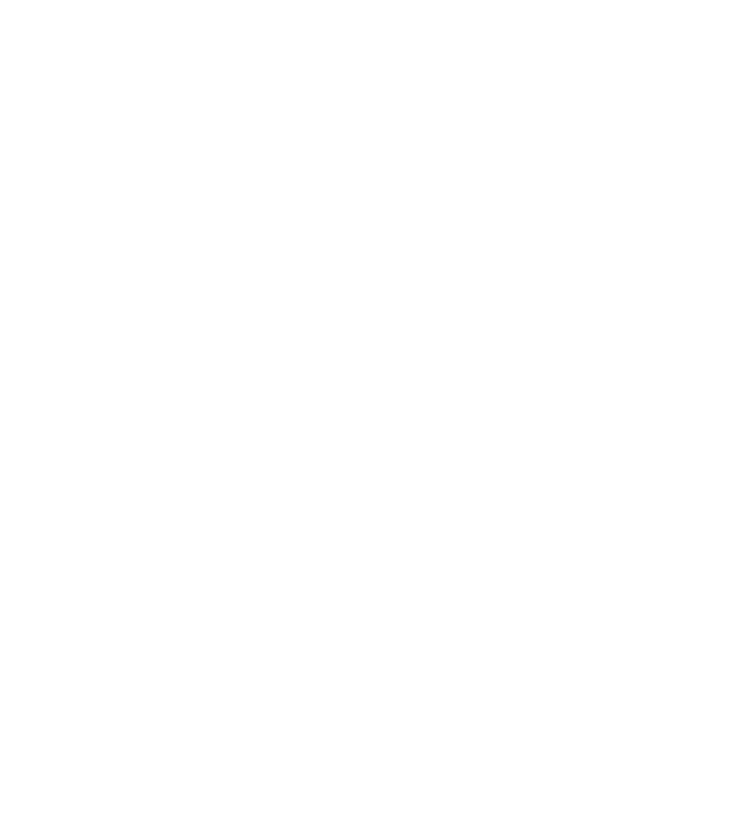
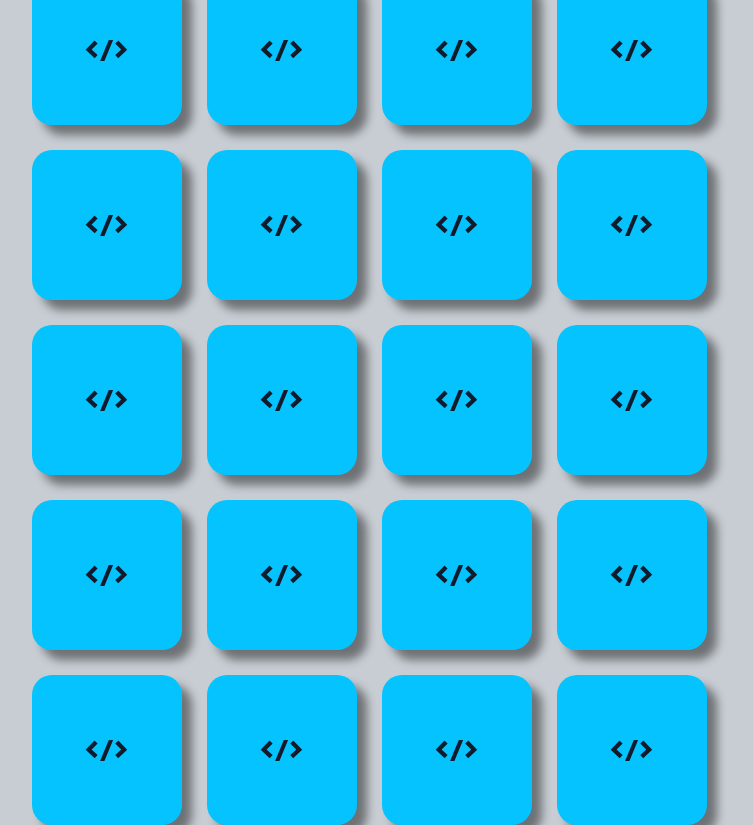
Before and after one commit to davimarcilio/Jogo-Da-Memoria, a plain HTML site: page index.html in a window 1280 px wide. Shown: the whole page, without its empty margins (271-1024 px from the left). Before the commit the page ends 800 px from the top, so only its background shows below. Drawn offline with Linux system fonts and the light colour scheme.

Commit message:
Board Style

```diff
--- a/assets/style/style.css
+++ b/assets/style/style.css
@@ -5,6 +5,11 @@
 }
 body{
     font-family: 'Righteous', sans-serif;
+    display: flex;
+    justify-content: center;
+    align-items: center;
+    height: 100vh;
+    background-color: #c7cdd3;
 }
 .card{
 width: 150px;
@@ -60,3 +65,9 @@ font-size: 30px;
     border-radius: 15px;
     margin-top: 15px;
 }
+#gameBoard{
+    max-width: 700px;
+    display: grid;
+    grid-template: 1fr 1fr 1fr 1fr 1fr / 1fr 1fr 1fr 1fr;
+    gap: 25px;
+}
--- a/index.html
+++ b/index.html
@@ -1,5 +1,6 @@
 <!DOCTYPE html>
 <html lang="pt-br">
+
 <head>
     <meta charset="UTF-8">
     <meta http-equiv="X-UA-Compatible" content="IE=edge">
@@ -10,19 +11,175 @@
     <link rel="preconnect" href="https://fonts.gstatic.com" crossorigin>
     <link href="https://fonts.googleapis.com/css2?family=Righteous&display=swap" rel="stylesheet">
 </head>
+
 <body>
-    <!-- <div id="1" class="card flip" data-icon="bootstrap">
+    <div id="gameBoard">
+        <div id="1" class="card" data-icon="bootstrap">
             <div class="card-front">
                 <img class="icons" src="assets/images/bootstrap.png" alt="Card Front">
             </div>
             <div class="card-back">
                 &lt/&gt;
             </div>
-    </div> -->
+        </div>
+        <div id="1" class="card" data-icon="bootstrap">
+            <div class="card-front">
+                <img class="icons" src="assets/images/bootstrap.png" alt="Card Front">
+            </div>
+            <div class="card-back">
+                &lt/&gt;
+            </div>
+        </div>
+        <div id="1" class="card" data-icon="bootstrap">
+            <div class="card-front">
+                <img class="icons" src="assets/images/bootstrap.png" alt="Card Front">
+            </div>
+            <div class="card-back">
+                &lt/&gt;
+            </div>
+        </div>
+        <div id="1" class="card" data-icon="bootstrap">
+            <div class="card-front">
+                <img class="icons" src="assets/images/bootstrap.png" alt="Card Front">
+            </div>
+            <div class="card-back">
+                &lt/&gt;
+            </div>
+        </div>
+        <div id="1" class="card" data-icon="bootstrap">
+            <div class="card-front">
+                <img class="icons" src="assets/images/bootstrap.png" alt="Card Front">
+            </div>
+            <div class="card-back">
+                &lt/&gt;
+            </div>
+        </div>
+        <div id="1" class="card" data-icon="bootstrap">
+            <div class="card-front">
+                <img class="icons" src="assets/images/bootstrap.png" alt="Card Front">
+            </div>
+            <div class="card-back">
+                &lt/&gt;
+            </div>
+        </div>
+        <div id="1" class="card" data-icon="bootstrap">
+            <div class="card-front">
+                <img class="icons" src="assets/images/bootstrap.png" alt="Card Front">
+            </div>
+            <div class="card-back">
+                &lt/&gt;
+            </div>
+        </div>
+        <div id="1" class="card" data-icon="bootstrap">
+            <div class="card-front">
+                <img class="icons" src="assets/images/bootstrap.png" alt="Card Front">
+            </div>
+            <div class="card-back">
+                &lt/&gt;
+            </div>
+        </div>
+        <div id="1" class="card" data-icon="bootstrap">
+            <div class="card-front">
+                <img class="icons" src="assets/images/bootstrap.png" alt="Card Front">
+            </div>
+            <div class="card-back">
+                &lt/&gt;
+            </div>
+        </div>
+        <div id="1" class="card" data-icon="bootstrap">
+            <div class="card-front">
+                <img class="icons" src="assets/images/bootstrap.png" alt="Card Front">
+            </div>
+            <div class="card-back">
+                &lt/&gt;
+            </div>
+        </div>
+        <div id="1" class="card" data-icon="bootstrap">
+            <div class="card-front">
+                <img class="icons" src="assets/images/bootstrap.png" alt="Card Front">
+            </div>
+            <div class="card-back">
+                &lt/&gt;
+            </div>
+        </div>
+        <div id="1" class="card" data-icon="bootstrap">
+            <div class="card-front">
+                <img class="icons" src="assets/images/bootstrap.png" alt="Card Front">
+            </div>
+            <div class="card-back">
+                &lt/&gt;
+            </div>
+        </div>
+        <div id="1" class="card" data-icon="bootstrap">
+            <div class="card-front">
+                <img class="icons" src="assets/images/bootstrap.png" alt="Card Front">
+            </div>
+            <div class="card-back">
+                &lt/&gt;
+            </div>
+        </div>
+        <div id="1" class="card" data-icon="bootstrap">
+            <div class="card-front">
+                <img class="icons" src="assets/images/bootstrap.png" alt="Card Front">
+            </div>
+            <div class="card-back">
+                &lt/&gt;
+            </div>
+        </div>
+        <div id="1" class="card" data-icon="bootstrap">
+            <div class="card-front">
+                <img class="icons" src="assets/images/bootstrap.png" alt="Card Front">
+            </div>
+            <div class="card-back">
+                &lt/&gt;
+            </div>
+        </div>
+        <div id="1" class="card" data-icon="bootstrap">
+            <div class="card-front">
+                <img class="icons" src="assets/images/bootstrap.png" alt="Card Front">
+            </div>
+            <div class="card-back">
+                &lt/&gt;
+            </div>
+        </div>
+        <div id="1" class="card" data-icon="bootstrap">
+            <div class="card-front">
+                <img class="icons" src="assets/images/bootstrap.png" alt="Card Front">
+            </div>
+            <div class="card-back">
+                &lt/&gt;
+            </div>
+        </div>
+        <div id="1" class="card" data-icon="bootstrap">
+            <div class="card-front">
+                <img class="icons" src="assets/images/bootstrap.png" alt="Card Front">
+            </div>
+            <div class="card-back">
+                &lt/&gt;
+            </div>
+        </div>
+        <div id="1" class="card" data-icon="bootstrap">
+            <div class="card-front">
+                <img class="icons" src="assets/images/bootstrap.png" alt="Card Front">
+            </div>
+            <div class="card-back">
+                &lt/&gt;
+            </div>
+        </div>
+        <div id="1" class="card" data-icon="bootstrap">
+            <div class="card-front">
+                <img class="icons" src="assets/images/bootstrap.png" alt="Card Front">
+            </div>
+            <div class="card-back">
+                &lt/&gt;
+            </div>
+        </div>
+    </div>
     <div id="gameOver">
         <div>Parabéns você completou o jogo</div>
         <button id="restart" onclick="restart()">Jogue novamente</button>
     </div>
     <script src="assets/script/script.js"></script>
 </body>
+
 </html>
```
Lines whose indentation alone changed are shown as unchanged.
